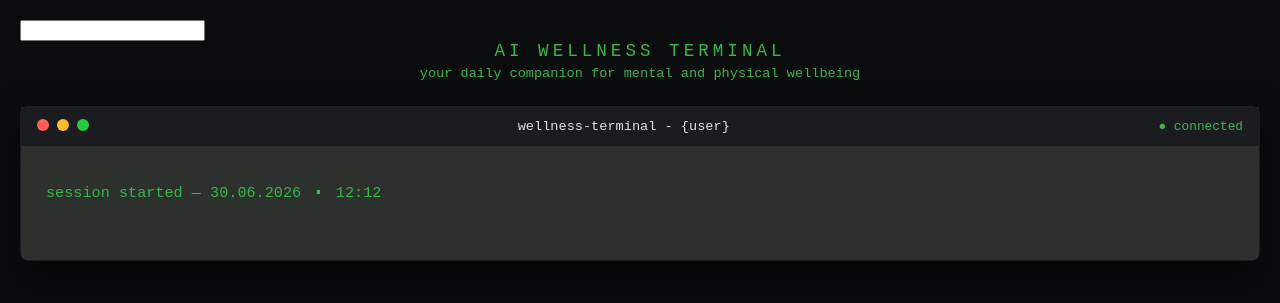
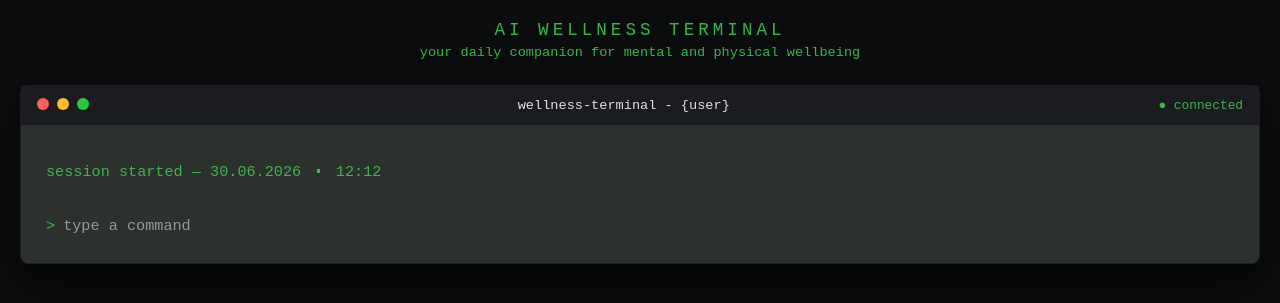
Before and after one commit to stingycactus/wellness-terminal, a Django app: page / in a window 1280 px wide. Shown: the top 303 px of the page. Run offline with Django 5.2, Linux system fonts and the light colour scheme.

Commit message:
Implemented the type a command functionality

```diff
--- a/terminal/static/terminal/terminal.css
+++ b/terminal/static/terminal/terminal.css
@@ -6,6 +6,7 @@
   --text-green: #39b54a;
   --text-bright-green: #00ff44;
   --text-dark-green: #006400;
+  --text-white: #ffffff;
   --font-mono: 'Courier New', Courier, monospace;
 }
 
@@ -50,14 +51,25 @@ body {
   gap: 8px;
 }
 
-.window-close, .window-minimize, .window-maximize {
+.window-close,
+.window-minimize,
+.window-maximize {
   width: 12px;
   height: 12px;
   border-radius: 50%;
 }
-.window-close { background-color: #ff5f56; }
-.window-minimize { background-color: #ffbd2e; }
-.window-maximize { background-color: #27c93f; }
+
+.window-close {
+  background-color: #ff5f56;
+}
+
+.window-minimize {
+  background-color: #ffbd2e;
+}
+
+.window-maximize {
+  background-color: #27c93f;
+}
 
 .window-title {
   color: var(--window-title);
@@ -85,3 +97,37 @@ body {
   font-size: 1.8em;
   vertical-align: middle;
 }
+
+.command-line {
+  display: flex;
+  align-items: center;
+}
+
+.sign {
+  color: var(--text-green);
+}
+
+.cursor {
+  background-color: #a1a2a5;
+  display: inline-block;
+  width: 8px;
+  height: 15px;
+  margin-left: 6px;
+  vertical-align: middle;
+}
+
+.terminal-input {
+  background: transparent;
+  color: var(--text-white);
+  border: none;
+  outline: none;
+  font-family: var(--font-mono);
+  font-size: inherit;
+  flex: 1;
+  margin-left: 6px;
+}
+
+.terminal-input::placeholder {
+  color: var(--text-white);
+  opacity: 0.5;
+}
--- a/terminal/templates/terminal/index.html
+++ b/terminal/templates/terminal/index.html
@@ -1,15 +1,15 @@
 {% load static %}
 <!DOCTYPE html>
 <html lang="en">
+
 <head>
     <meta charset="UTF-8">
     <meta name="viewport" content="width=device-width, initial-scale=1.0">
     <title>Wellness Terminal</title>
     <link rel="stylesheet" href="{% static 'terminal/terminal.css' %}">
 </head>
+
 <body>
-    <input type="text" id="terminalInput">
-
     <div class="title">AI WELLNESS TERMINAL</div>
     <div class="subtitle">your daily companion for mental and physical wellbeing</div>
     <div class="window">
@@ -23,9 +23,15 @@
             <div class="window-status">● connected</div>
         </div>
         <div class="window-body">
-        <div class="session-start" id="sessionStart"></div>
+            <div class="session-start" id="sessionStart"></div>
+            <div class="command-line">
+                <span class="sign">></span>
+                <input type="text" id="terminalInput" class="terminal-input" placeholder="type a command" autofocus>
+            </div>
+        </div>
     </div>
 
     <script src="{% static 'terminal/terminal.js' %}"></script>
 </body>
+
 </html>
```
